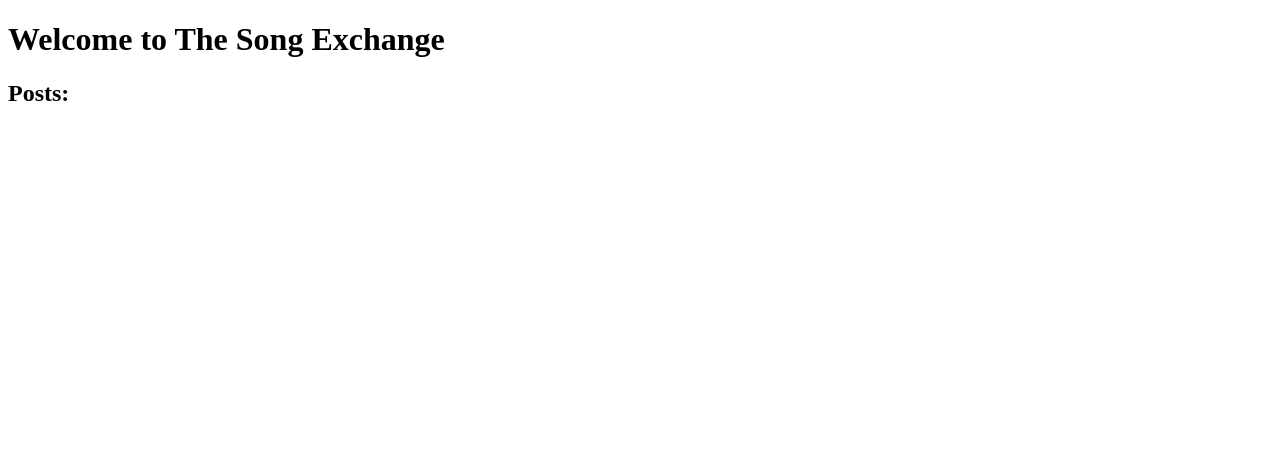
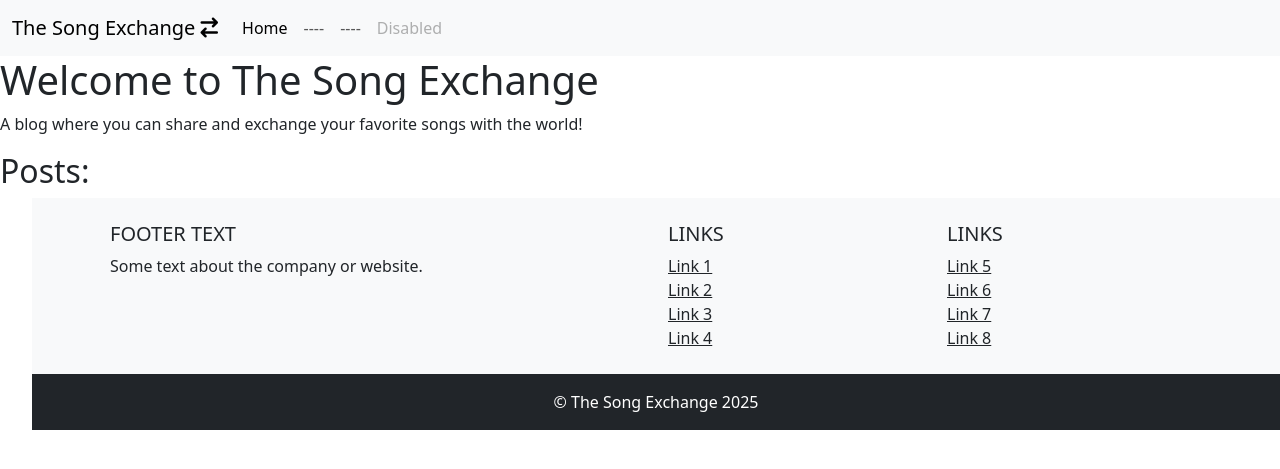
Before and after one commit to Tito-Daramola/the_song_exchange, a Django app: page / in a window 1280 px wide. Shown: the top 469 px of the page. Run offline with Django 4.2, Linux system fonts and the light colour scheme; data that the repository does not hold is empty; some libraries are stand-ins or nearby versions.

Commit message:
Set up basic templates and inheritance

```diff
--- a/blog/templates/blog/posts.html
+++ b/blog/templates/blog/posts.html
@@ -1,13 +1,9 @@
-<!DOCTYPE html>
-<html lang="en">
-<head>
-    <meta charset="UTF-8">
-    <meta name="viewport" content="width=device-width, initial-scale=1.0">
-    <title>Document</title>
-</head>
+{% extends 'base.html' %}
+{% block content %}
 
 <body>
     <h1>Welcome to The Song Exchange</h1>
+    <p> A blog where you can share and exchange your favorite songs with the world!</p>
     <h2>Posts:</h2>
     <ul>
         {% for post in post_list %}
@@ -17,6 +13,28 @@
         <li><p>{{ post.author }} - {{ post.created_on }} </p></li>
     </ul>
         {% endfor %}
+
+        {% for post in post_list %}
+        <div class="card" style="width: 18rem;">
+            <img src="..." class="card-img-top" alt="...">
+            <div class="card-body">
+                <h5 class="card-title">{{ post.title }}</h5>
+                <p class="card-text">{{ post.excerpt }}</p>
+            </div>
+            <ul class="list-group list-group-flush">
+                <li class="list-group-item">{{ post.song_name }} - {{ post.song_artist }}</li>
+            </ul>
+            <div class="card-body">
+                <a href="#" class="card-link">Read More</a>
+            </div>
+            <div class="card-footer text-body-secondary">
+                {{ post.author }} - {{ post.created_on }}
+            </div>
+        </div>
+        {% endfor %}
+
+
+
 </body>
 
-</html>
+{% endblock %}
--- /dev/null
+++ b/templates/base.html
@@ -0,0 +1,110 @@
+<!DOCTYPE html>
+<html lang="en">
+<head>
+    <meta charset="UTF-8">
+    <meta name="viewport" content="width=device-width, initial-scale=1.0">
+    <title>The Song Exchange</title>
+
+    <!-- Bootstrap CSS -->
+    <link href="https://cdn.jsdelivr.net/npm/bootstrap@5.3.3/dist/css/bootstrap.min.css" rel="stylesheet" integrity="sha384-QWTKZyjpPEjISv5WaRU9OFeRpok6YctnYmDr5pNlyT2bRjXh0JMhjY6hW+ALEwIH" crossorigin="anonymous">
+
+    <!-- google fonts -->
+    <link rel="preconnect" href="https://fonts.googleapis.com">
+    <link rel="preconnect" href="https://fonts.gstatic.com" crossorigin>
+    <link href="https://fonts.googleapis.com/css2?family=DM+Sans:ital,opsz,wght@0,9..40,100..1000;1,9..40,100..1000&family=Lexend:wght@100..900&display=swap" rel="stylesheet">
+</head>
+<body>
+    <!-- Navbar -->
+    <nav class="navbar navbar-expand-lg bg-body-tertiary">
+        <div class="container-fluid">
+        <a class="navbar-brand" href="{% url 'home' %}">The Song Exchange <i class="fa-solid fa-arrow-right-arrow-left"></i> </a>
+        <button class="navbar-toggler" type="button" data-bs-toggle="collapse" data-bs-target="#navbarNav" aria-controls="navbarNav" aria-expanded="false" aria-label="Toggle navigation">
+            <span class="navbar-toggler-icon"></span>
+        </button>
+        <div class="collapse navbar-collapse" id="navbarNav">
+            <ul class="navbar-nav">
+            <li class="nav-item">
+                <a class="nav-link active" aria-current="page" href="#">Home</a>
+            </li>
+            <li class="nav-item">
+                <a class="nav-link" href="#">----</a>
+            </li>
+            <li class="nav-item">
+                <a class="nav-link" href="#">----</a>
+            </li>
+            <li class="nav-item">
+                <a class="nav-link disabled" aria-disabled="true">Disabled</a>
+            </li>
+            </ul>
+        </div>
+        </div>
+    </nav>
+
+
+    {% block content %}
+
+    {% endblock %}
+
+
+
+    <!-- footer -->
+    <footer class="bg-light text-center text-lg-start mt-auto">
+        <div class="container p-4">
+            <div class="row">
+                <div class="col-lg-6 col-md-12 mb-4 mb-md-0">
+                    <h5 class="text-uppercase">Footer Text</h5>
+                    <p>
+                        Some text about the company or website.
+                    </p>
+                </div>
+                <div class="col-lg-3 col-md-6 mb-4 mb-md-0">
+                    <h5 class="text-uppercase">Links</h5>
+                    <ul class="list-unstyled mb-0">
+                        <li>
+                            <a href="#!" class="text-dark">Link 1</a>
+                        </li>
+                        <li>
+                            <a href="#!" class="text-dark">Link 2</a>
+                        </li>
+                        <li>
+                            <a href="#!" class="text-dark">Link 3</a>
+                        </li>
+                        <li>
+                            <a href="#!" class="text-dark">Link 4</a>
+                        </li>
+                    </ul>
+                </div>
+                <div class="col-lg-3 col-md-6 mb-4 mb-md-0">
+                    <h5 class="text-uppercase">Links</h5>
+                    <ul class="list-unstyled mb-0">
+                        <li>
+                            <a href="#!" class="text-dark">Link 5</a>
+                        </li>
+                        <li>
+                            <a href="#!" class="text-dark">Link 6</a>
+                        </li>
+                        <li>
+                            <a href="#!" class="text-dark">Link 7</a>
+                        </li>
+                        <li>
+                            <a href="#!" class="text-dark">Link 8</a>
+                        </li>
+                    </ul>
+                </div>
+            </div>
+        </div>
+        <div class="text-center p-3 bg-dark text-white">
+            © The Song Exchange 2025
+        </div>
+        <div>
+
+        </div>
+    </footer>
+
+    <!--Bootstrap JS-->
+    <script src="https://cdn.jsdelivr.net/npm/bootstrap@5.3.3/dist/js/bootstrap.bundle.min.js" integrity="sha384-YvpcrYf0tY3lHB60NNkmXc5s9fDVZLESaAA55NDzOxhy9GkcIdslK1eN7N6jIeHz" crossorigin="anonymous"></script>
+
+    <!-- Font Awesome -->
+    <script src="https://kit.fontawesome.com/f481233c75.js" crossorigin="anonymous"></script>
+</body>
+</html>
--- a/thesongexchange/settings.py
+++ b/thesongexchange/settings.py
@@ -19,7 +19,7 @@ if os.path.isfile('env.py'):
 
 # Build paths inside the project like this: BASE_DIR / 'subdir'.
 BASE_DIR = Path(__file__).resolve().parent.parent
-
+TEMPLATES_DIR = os.path.join(BASE_DIR, 'templates')
 
 # Quick-start development settings - unsuitable for production
 # See https://docs.djangoproject.com/en/4.2/howto/deployment/checklist/
@@ -65,7 +65,7 @@ ROOT_URLCONF = 'thesongexchange.urls'
 TEMPLATES = [
     {
         'BACKEND': 'django.template.backends.django.DjangoTemplates',
-        'DIRS': [],
+        'DIRS': [TEMPLATES_DIR],
         'APP_DIRS': True,
         'OPTIONS': {
             'context_processors': [
```
Also changed, not shown: blog/migrations/0003_alter_post_options.py (added).
